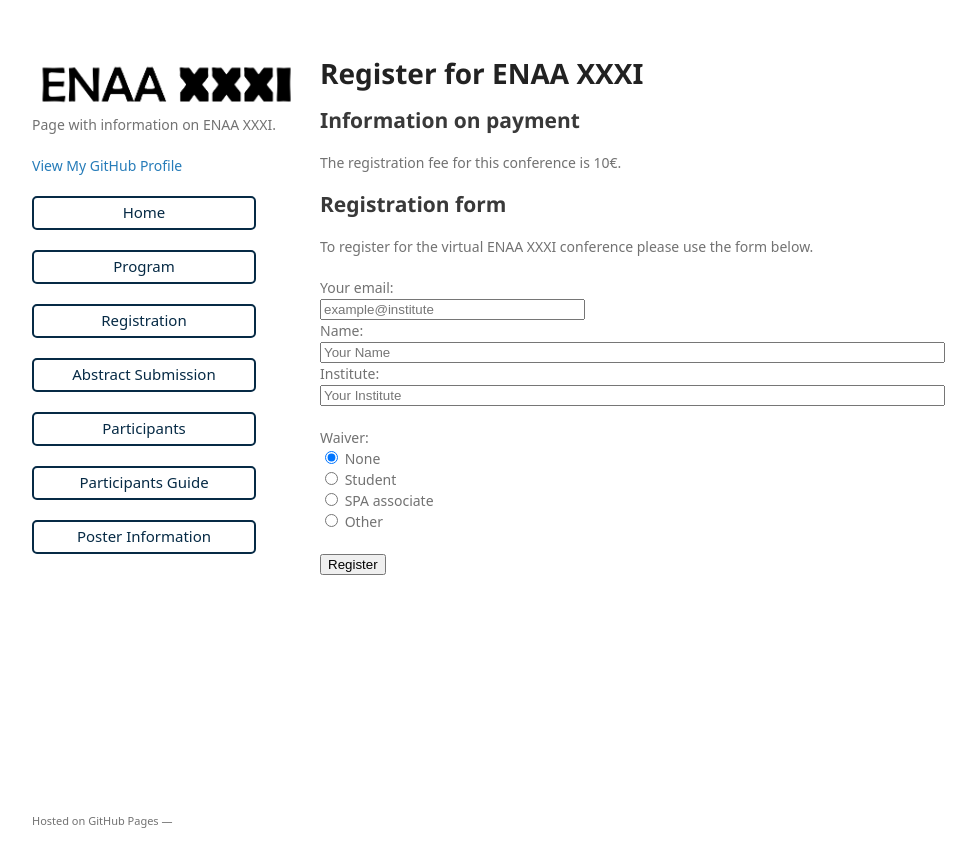
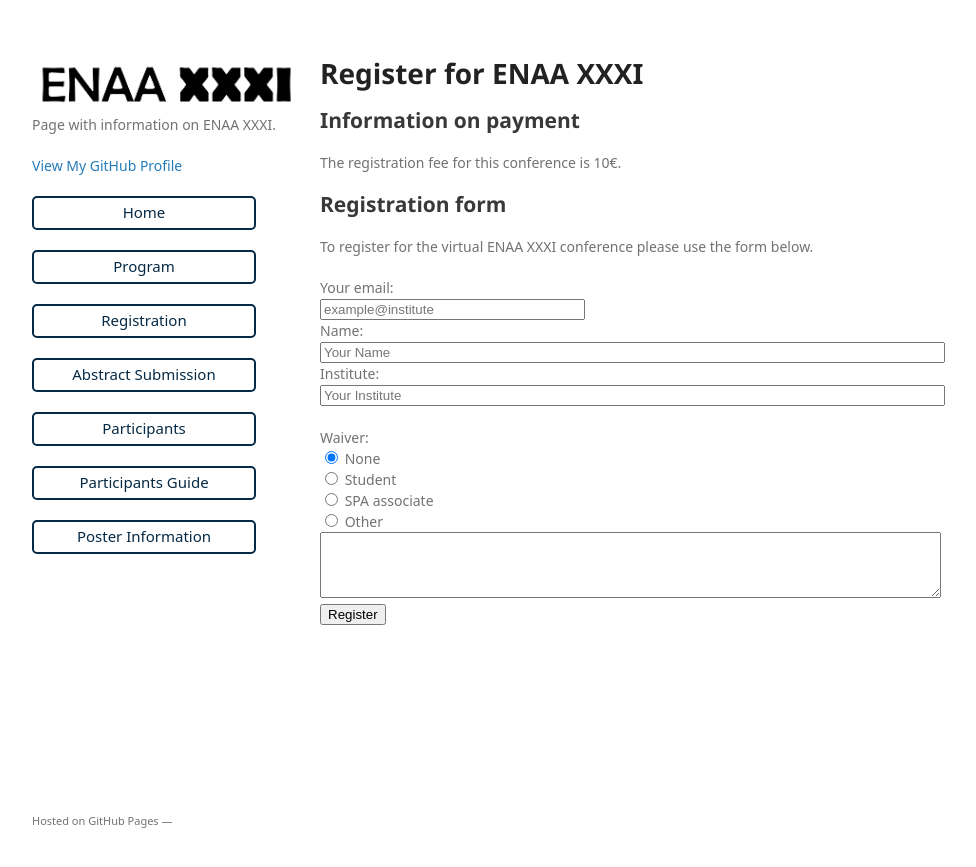
Before and after one commit to ENAAXXXI/ENAAXXXI.github.io, a Jekyll site: the page built from registration.md, in a window 1280 px wide. Shown: the top 867 px of the page, without its empty margins (128-1104 px from the left). Built offline with Jekyll 4.4.1, drawn with Linux system fonts in a browser that asks for light colours; nearby versions of some CDN libraries; some web fonts are replaced; our own code applies the rules of GitHub Pages for plain Markdown files.

Commit message:
Updated form

```diff
--- a/registration.md
+++ b/registration.md
@@ -53,7 +53,8 @@ To register for the virtual ENAA XXXI conference please use the form below.
       <label for="spa">SPA associate</label><br>
       <input type="radio" id="other" name="waiver" value="other">
       <label for="other">Other</label><br>
-<input style="display:none;" type="text" size="75" name="otherAnswer" id="otherAnswer" />
+
+<textarea name="otherAnswer" id="otherAnswer" rows="4" cols="75"></textarea>
 <br>
   <button type="submit">Register</button>
 </form>
```
